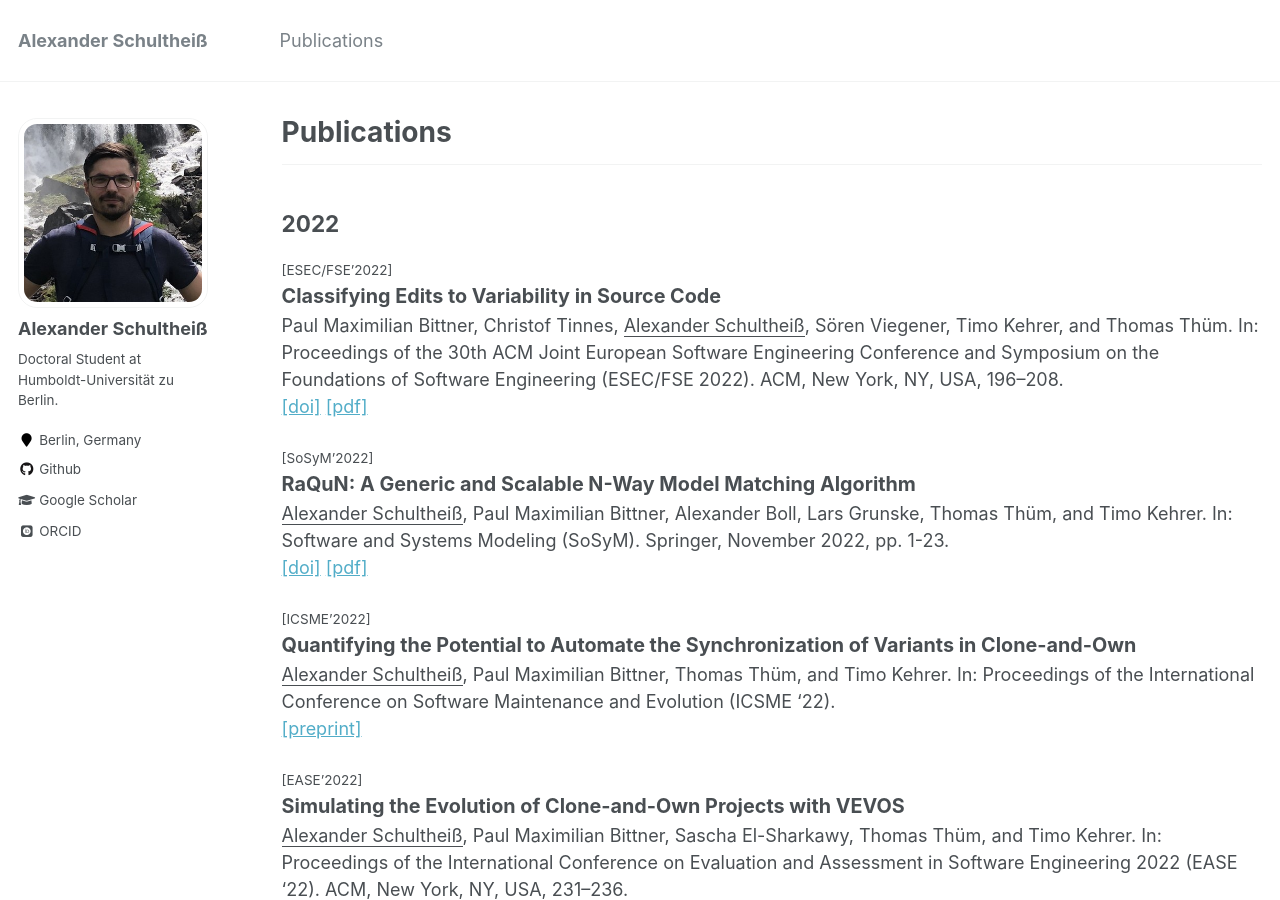
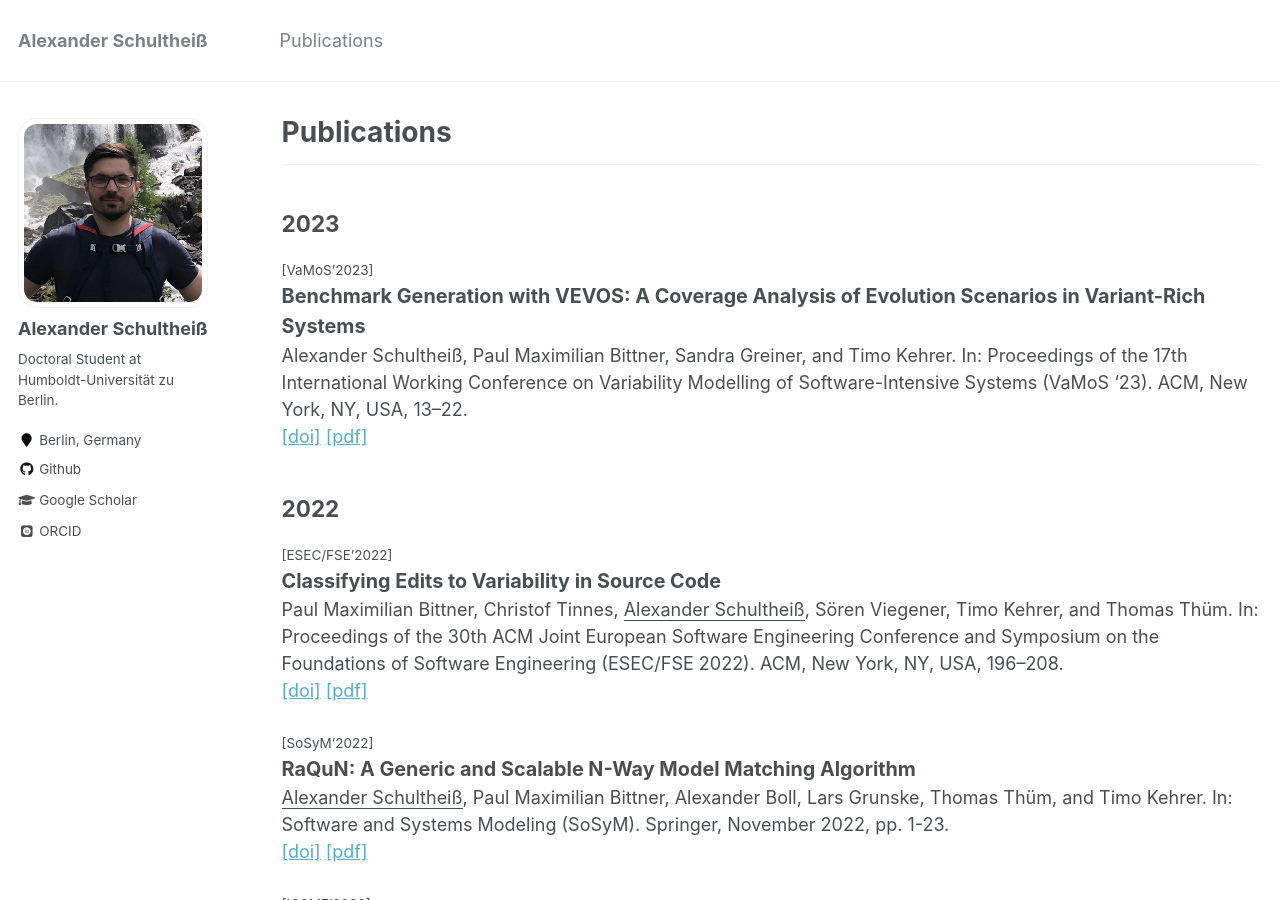
Before and after one commit to AlexanderSchultheiss/AlexanderSchultheiss.github.io, a Jekyll site: the page built from _pages/publications.md, in a window 1280 px wide and 900 px high. Built offline with Jekyll 4.4.1, drawn with Linux system fonts in a browser that asks for light colours; some web fonts are replaced.

Commit message:
misc: added VaMoS publication to list

```diff
--- a/_pages/publications.md
+++ b/_pages/publications.md
@@ -6,6 +6,15 @@ author_profile: true
 ---
 
 ---
+## 2023
+
+<span style="font-size:0.75em;">[VaMoS'2023]</span><br>
+<span style="font-size:1.1em;">__Benchmark Generation with VEVOS: A Coverage Analysis of Evolution Scenarios in Variant-Rich Systems__</span><br>
+Alexander Schultheiß, Paul Maximilian Bittner, Sandra Greiner, and Timo Kehrer. In: Proceedings of the 17th International Working Conference on Variability Modelling of Software-Intensive Systems (VaMoS '23). ACM, New York, NY, USA, 13–22.
+<br>
+[[doi]](https://doi.org/10.1145/3571788.3571793)
+[[pdf]](http://alexanderschultheiss.github.io/files/SBGK-VaMoS23.pdf)
+
 ## 2022
 
 <span style="font-size:0.75em;">[ESEC/FSE'2022]</span><br>
@@ -33,7 +42,7 @@ Paul Maximilian Bittner, Christof Tinnes, <ins>Alexander Schultheiß</ins>, Sör
 <ins>Alexander Schultheiß</ins>, Paul Maximilian Bittner, Sascha El-Sharkawy, Thomas Thüm, and Timo Kehrer. In: Proceedings of the International Conference on Evaluation and Assessment in Software Engineering 2022 (EASE '22). ACM, New York, NY, USA, 231–236.
 <br>
 [[doi]](https://doi.org/10.1145/3530019.3534084)
-[[pdf]](https://dl.acm.org/doi/pdf/10.1145/3530019.3534084)
+[[pdf]](http://alexanderschultheiss.github.io/files/SBE+-EASE22.pdf)
 
 ---
 ## 2021
```
Also changed, not shown: 2 other files.
